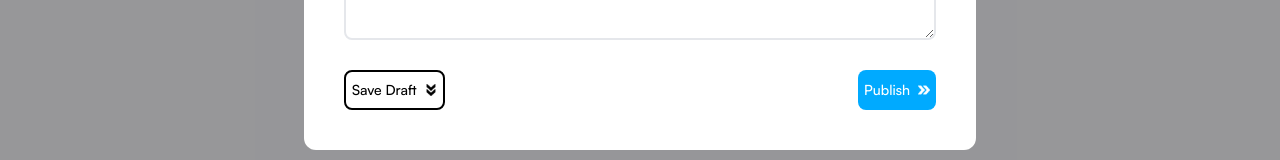
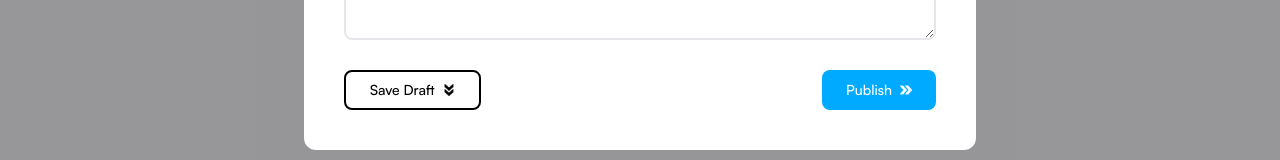
Before and after one commit to SivaCortexCoder/Job-Admin-Portal, a React (Vite) app in the folder Frontend/: page / in a window 1280 px wide. Both pictures are taken after a click on the button "Create Job". Shown: the part 556-716 px from the top of the page. Built offline with nearby package versions, Linux system fonts and the light colour scheme; no server answers.

Commit message:
updated button padding issue

```diff
--- a/Frontend/src/components/JobForm.jsx
+++ b/Frontend/src/components/JobForm.jsx
@@ -165,13 +165,13 @@ const JobForm = ({ closeForm, handleData, handleSubmit }) => {
         <div className='flex justify-between gap-3 pt-2'>
           <button
             type='button'
-            className='font-medium flex items-center gap-2 rounded-lg px-1.5 py-2 cursor-pointer border-2 border-black hover:bg-gray-50 transition-colors text-sm'
+            className='font-medium flex items-center gap-2 rounded-lg px-1.5 py-2 md:px-6 cursor-pointer border-2 border-black hover:bg-gray-50 transition-colors text-sm'
           >
             Save Draft <img src={forward} className='w-3 rotate-90' alt='' />
           </button>
           <button
             type='submit'
-            className='font-medium flex items-center gap-2 bg-[#00aaff] cursor-pointer rounded-lg px-1.5 py-2 text-white hover:bg-[#0099ee] transition-colors text-sm'
+            className='font-medium flex items-center gap-2 bg-[#00aaff] cursor-pointer rounded-lg px-1.5 py-2 md:px-6 text-white hover:bg-[#0099ee] transition-colors text-sm'
           >
             Publish <img src={forward1} className='w-3' alt='' />
           </button>
```
